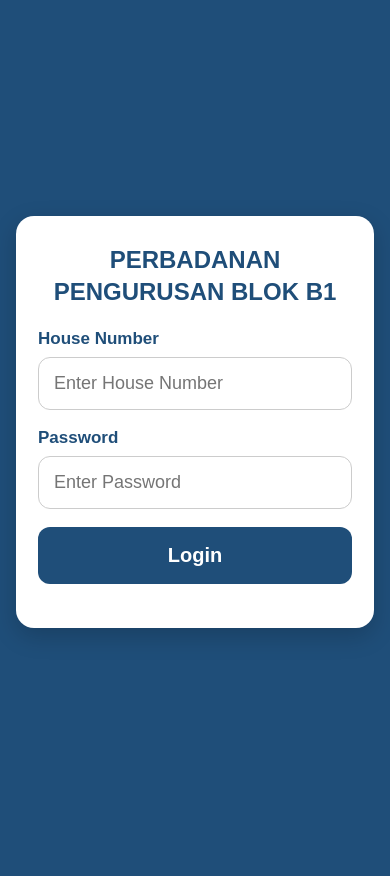
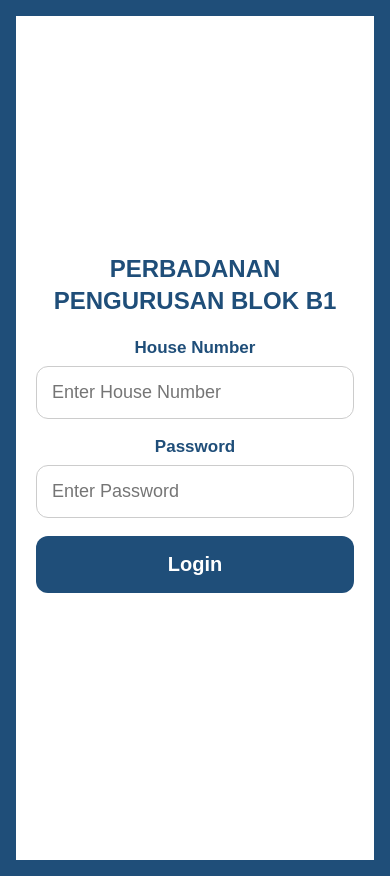
Before and after one commit to jeroinfoservice-cyber/flat_mgmt, a Django app: page / in a window 390 px wide. Before the commit the page ends 634 px from the top, so only its background shows below. Run offline with Django 5.2, Linux system fonts and the light colour scheme.

Commit message:
Fix mobile layout templates

```diff
--- a/templates/owner/login.html
+++ b/templates/owner/login.html
@@ -22,11 +22,15 @@
 
         .card{
             width:100%;
-            max-width:420px;
+            height:100vh; /* FULL HEIGHT */
+            margin:0;
             background:white;
-            padding:28px 22px;
-            border-radius:18px;
-            box-shadow:0 8px 25px rgba(0,0,0,0.18);
+            padding:30px 20px;
+            border-radius:0; /* remove rounded for full screen look */
+            display:flex;
+            flex-direction:column;
+            justify-content:center;
+            text-align:center;
         }
 
         h2{
```
